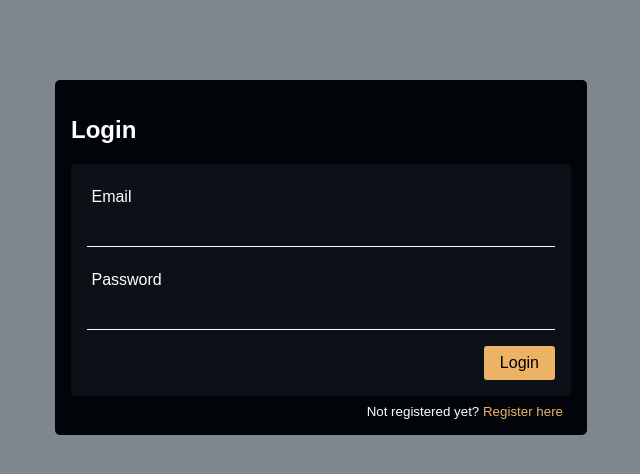
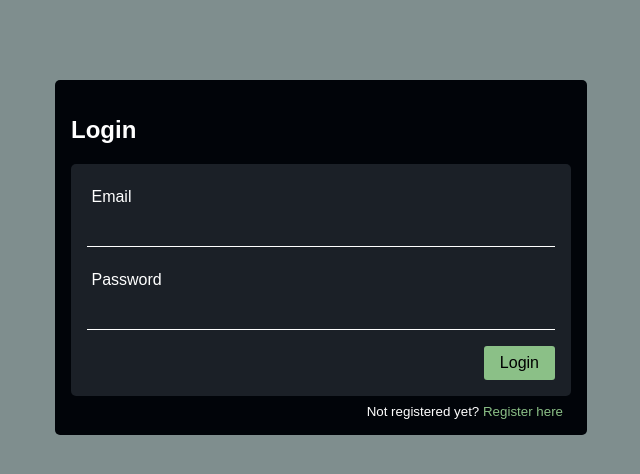
Before and after one commit to PfMartin/weGoNice, a Vue app in the folder source/frontend/: page /login in a window 1280 px wide. Shown: the top 474 px of the page, without its empty margins (319-959 px from the left). Built offline with nearby package versions, Linux system fonts and the light colour scheme.

Commit message:
Changed to green color layout

```diff
--- a/source/frontend/src/styles/colors.scss
+++ b/source/frontend/src/styles/colors.scss
@@ -9,12 +9,14 @@ $bg-dark-modal: #010409bb;
 
 // $bg-color-dark: #030f20;
 $bg-color-dark: #010409;
-$bg-color-mid: #0c1017;
-$bg-color-light: #7f878e;
+$bg-color-mid: #1b2027;
+$bg-color-light: #7f8e8e;
 $bg-color-lighter: #8f989f;
 
-$accent-color: #ecb365;
+// $accent-color: #ecb365;
 $accent-hover-color: #b98032;
+$accent-color: #8bc087;
+$accent-hover-color: #7bb077;
 
 $shadow-color: #fff;
 
```
